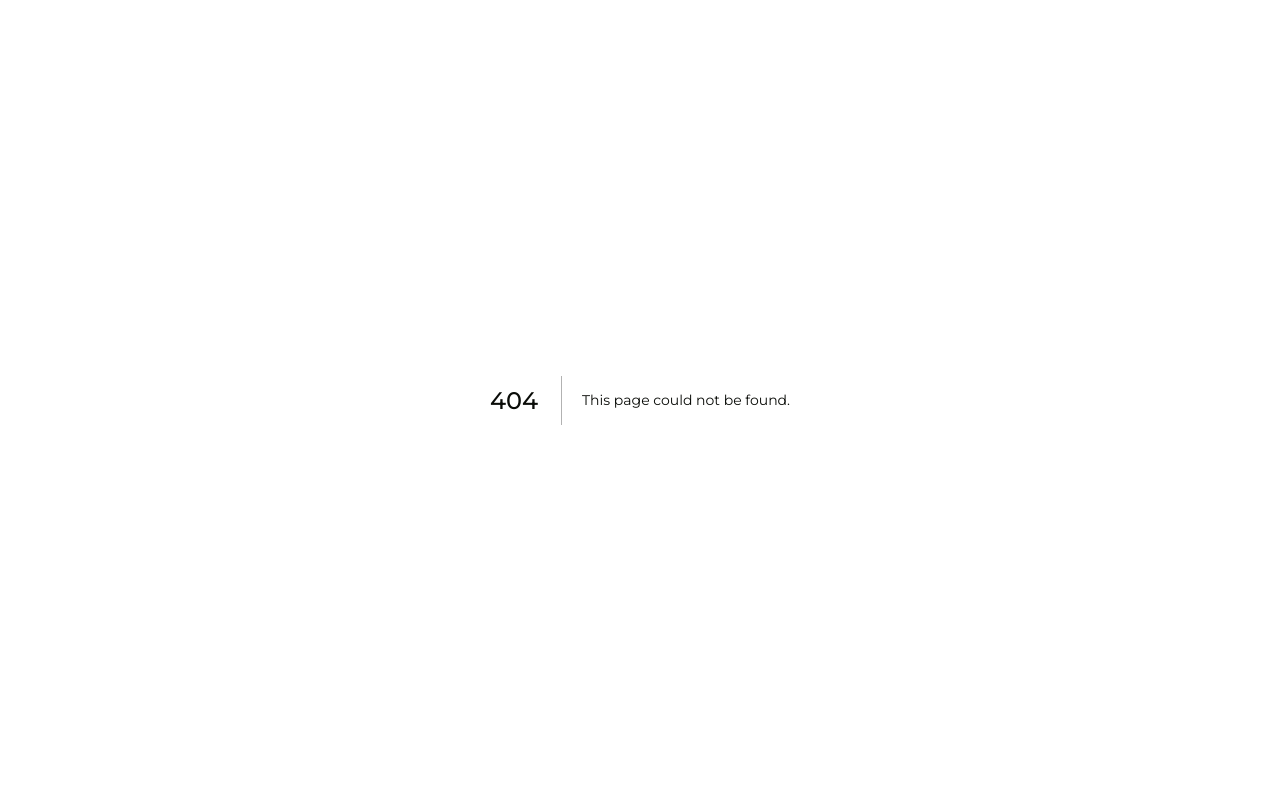
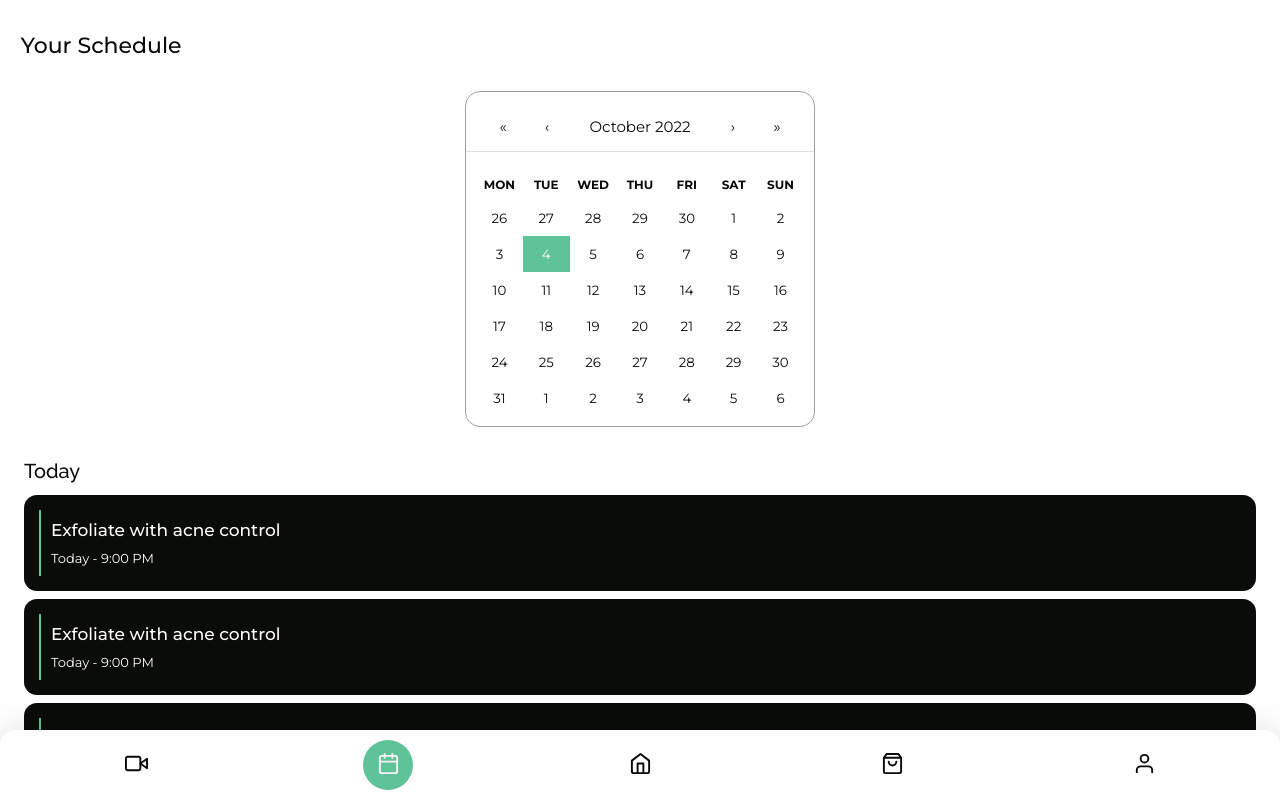
Before and after one commit to theVedanta/skinesta, a Next.js app: page /schedule in a window 1280 px wide. Before the commit this address had no page. Built offline with nearby package versions, Linux system fonts and the light colour scheme.

Commit message:
added schedule page

```diff
--- /dev/null
+++ b/components/ScheduleContainer.jsx
@@ -0,0 +1,37 @@
+import styles from "@/styles/schedule.module.css";
+
+const ScheduleItem = ({ name, time }) => {
+	return (
+		<li>
+			<span>
+				<h3 className={styles.scheduleName}>{name}</h3>
+				<p className={styles.scheduleDate}>{time}</p>
+			</span>
+		</li>
+	);
+};
+
+const ScheduleContainer = ({ scheduleData }) => {
+	return (
+		<>
+			<ul className={styles.scheduleContainer}>
+				{scheduleData.map((scheduleData, i) => {
+					return (
+						<li key={i}>
+							<p className={styles.scheduleDay}>
+								{scheduleData.date}
+							</p>
+							<ul className={styles.scheduleItems}>
+								{scheduleData.data.map((data, i) => (
+									<ScheduleItem {...data} key={i} />
+								))}
+							</ul>
+						</li>
+					);
+				})}
+			</ul>
+		</>
+	);
+};
+
+export default ScheduleContainer;
--- /dev/null
+++ b/data/ScheduleData.js
@@ -0,0 +1,36 @@
+export const scheduleData = [
+	{
+		date: "Today",
+		data: [
+			{
+				name: "Exfoliate with acne control",
+				time: "Today - 9:00 PM",
+			},
+			{
+				name: "Exfoliate with acne control",
+				time: "Today - 9:00 PM",
+			},
+			{
+				name: "Exfoliate with acne control",
+				time: "Today - 9:00 PM",
+			},
+		],
+	},
+	{
+		date: "Tomorrow",
+		data: [
+			{
+				name: "Exfoliate with acne control",
+				time: "Today - 9:00 PM",
+			},
+			{
+				name: "Exfoliate with acne control",
+				time: "Today - 9:00 PM",
+			},
+			{
+				name: "Exfoliate with acne control",
+				time: "Today - 9:00 PM",
+			},
+		],
+	},
+];
--- a/package.json
+++ b/package.json
@@ -15,6 +15,7 @@
     "jsonwebtoken": "^8.5.1",
     "next": "12.3.1",
     "react": "18.2.0",
+    "react-calendar": "^3.9.0",
     "react-dom": "18.2.0",
     "react-feather": "^2.0.10"
   },
--- /dev/null
+++ b/pages/schedule.jsx
@@ -0,0 +1,22 @@
+import Container from "components/Container";
+import styles from "@/styles/schedule.module.css";
+import Calendar from "react-calendar";
+import { useState } from "react";
+import "react-calendar/dist/Calendar.css";
+import ScheduleContainer from "components/ScheduleContainer";
+import { scheduleData } from "data/ScheduleData";
+
+const schedule = () => {
+	const [value, onChange] = useState(new Date());
+	return (
+		<>
+			<Container>
+				<h2 className={styles.title}>Your Schedule</h2>
+				<Calendar onChange={onChange} value={value} />
+				<ScheduleContainer scheduleData={scheduleData} />
+			</Container>
+		</>
+	);
+};
+
+export default schedule;
--- a/styles/globals.css
+++ b/styles/globals.css
@@ -127,3 +127,42 @@ a {
 	left: 50%;
 	transform: translateX(-50%);
 }
+
+/* Calendar */
+
+.react-calendar {
+	width: 90%;
+	margin: auto;
+	border: 0.2px solid #ddd;
+	font-family: var(--raleway);
+	border-radius: 15px;
+	padding: 10px 0;
+}
+
+.react-calendar .react-calendar__navigation button {
+	font-size: 15px !important;
+}
+.react-calendar .react-calendar__navigation {
+	margin-bottom: 8px;
+	border-bottom: 1px solid #ddd;
+	padding: 15px;
+	height: auto;
+}
+.react-calendar__viewContainer {
+	padding: 10px 10px 0 10px;
+}
+.react-calendar__tile--active:enabled:hover,
+.react-calendar__tile--active:enabled:focus,
+.react-calendar__tile--active {
+	background-color: #e5e5e4 !important;
+	color: #fff !important;
+}
+
+.react-calendar__tile--now:enabled:hover,
+.react-calendar__tile--now:enabled:focus,
+.react-calendar__tile--now {
+	background-color: #5ec396 !important;
+}
+.react-calendar__tile--now abbr {
+	color: #fff !important;
+}
--- /dev/null
+++ b/styles/schedule.module.css
@@ -0,0 +1,44 @@
+.title {
+	margin: 2rem 1.3rem;
+	font-weight: 500;
+	font-size: 22px;
+}
+
+.scheduleContainer {
+	padding: 2rem 1.5rem;
+	list-style: none;
+}
+.scheduleContainer > li {
+	margin-bottom: 1.4rem;
+}
+.scheduleContainer > li p.scheduleDay {
+	font-size: 20px;
+	font-weight: 500;
+	font-family: var(--raleway);
+}
+
+.scheduleContainer > li .scheduleItems {
+	padding: 12px 0;
+	list-style: none;
+}
+.scheduleContainer > li .scheduleItems > li {
+	background: #0a0c08;
+	padding: 15px 15px;
+	border-radius: 13px;
+	margin-bottom: 0.5rem;
+}
+.scheduleContainer > li .scheduleItems > li span {
+	border-left: 2px solid #5ec396;
+	display: block;
+	padding: 10px;
+}
+.scheduleContainer > li .scheduleItems > li span .scheduleName {
+	color: #fff;
+	font-weight: 500;
+	font-size: 17px;
+}
+.scheduleContainer > li .scheduleItems > li span .scheduleDate {
+	color: #fff;
+	font-size: 13px;
+	margin-top: 10px;
+}
```
Also changed, not shown: components/CarouselNavigator.jsx (added, +39 -0 lines), pages/auth.jsx (+6 -6 lines), pages/consult.jsx (added, +12 -0 lines), pages/shop/[productName].jsx (+6 -16 lines), 2 other files (tests, documents, lock files or other folders).
